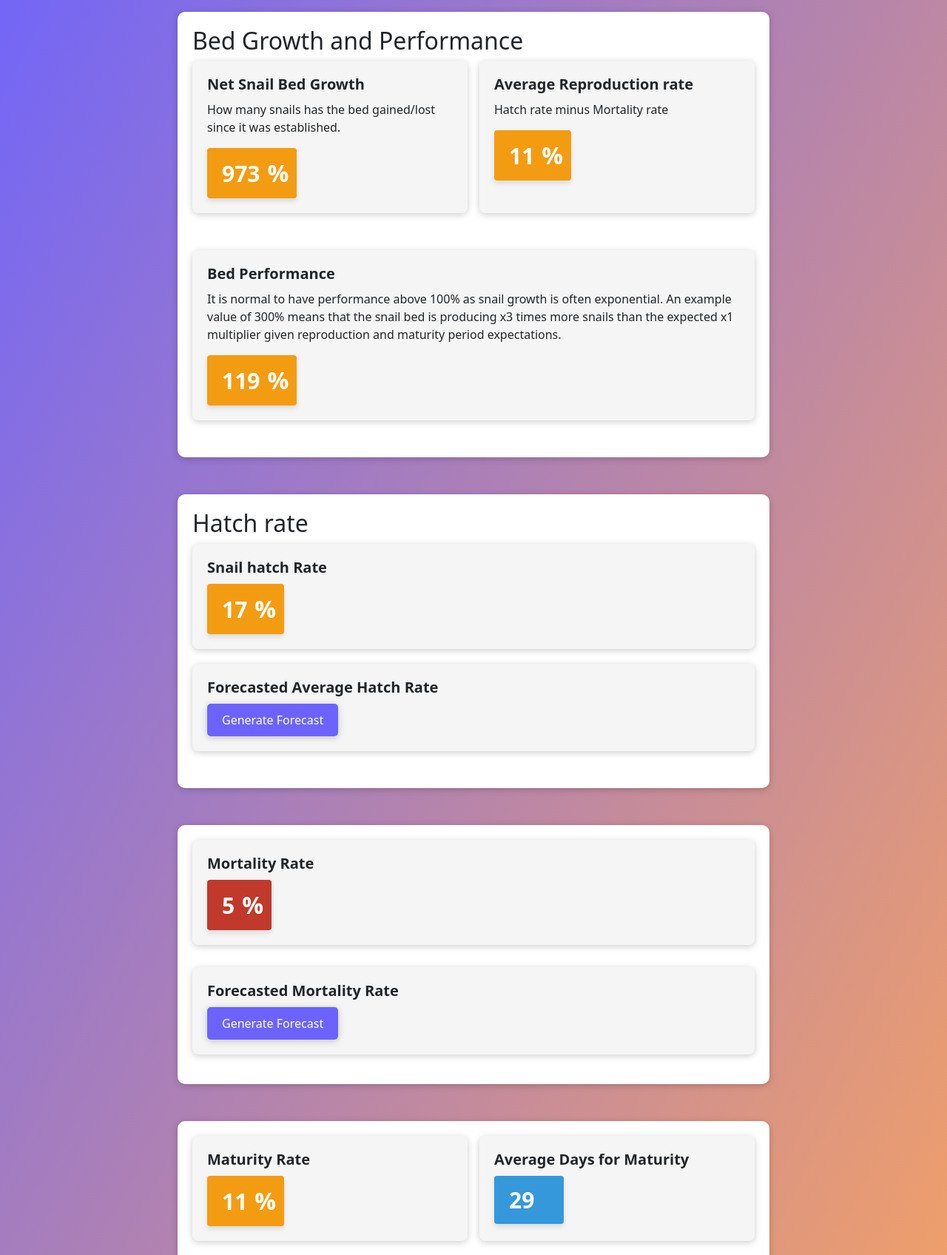
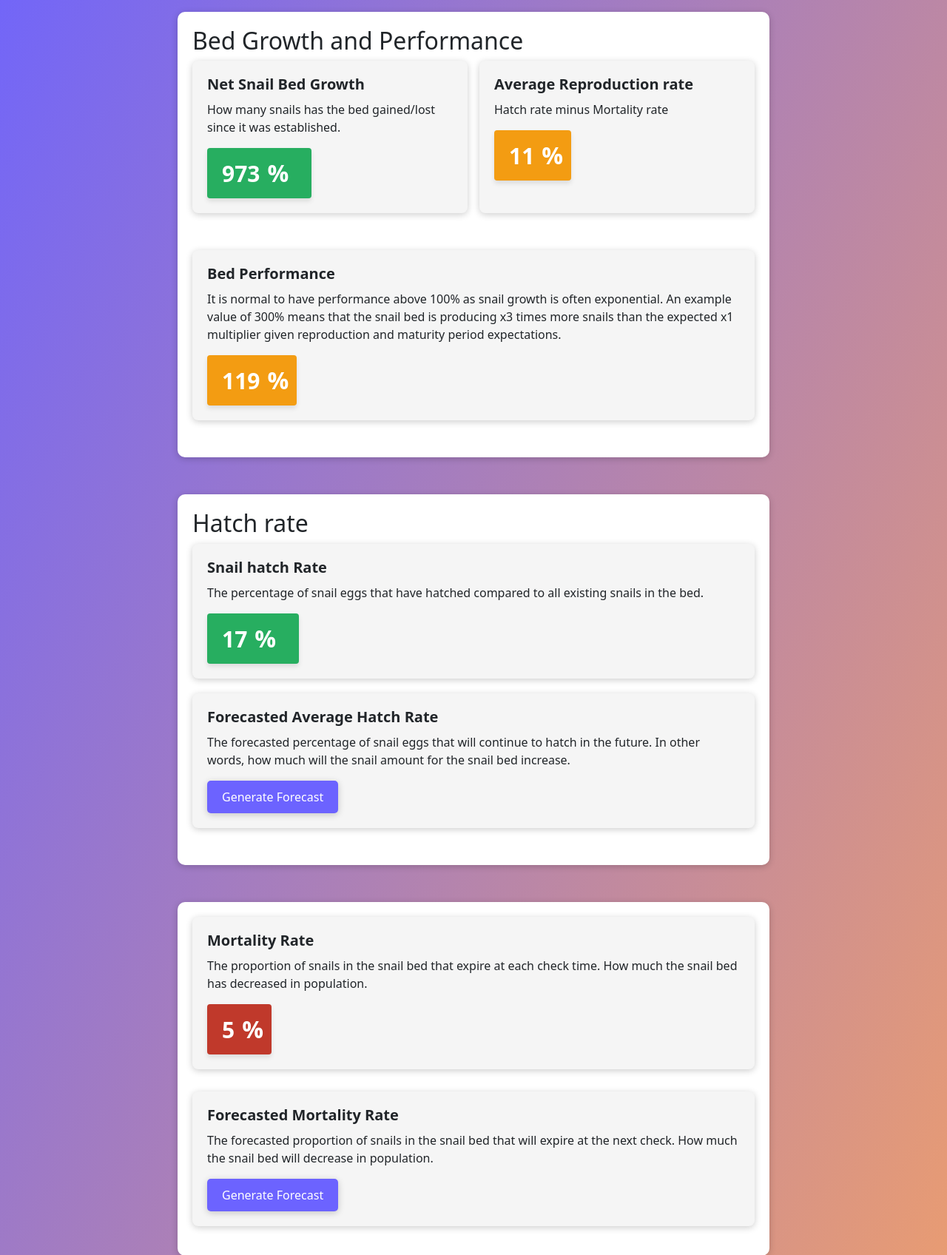
Before and after one commit to KlimentPaskalev27/Escargotit, a Django app: page /bed_performance/383/ in a window 1280 px wide. Shown: the part 244-1940 px from the top of the page at 74% size. Run offline with Django 4.2, Linux system fonts and the light colour scheme; a user stored in the database is signed in; data comes from the database, SQL or seed files in the repository; both versions use the stored data as it was after the commit; some libraries are stand-ins or nearby versions.

Commit message:
Updated stat text and styles for bed performance

```diff
--- a/escargotit/static/css/bed-performance.css
+++ b/escargotit/static/css/bed-performance.css
@@ -49,7 +49,7 @@ form button {
     color: #fff;
 }
 
-.feed {
+.label.good {
     background-color: #27ae60;
     box-shadow: 0 4px 6px rgba(0, 0, 0, 0.1);
 }
@@ -243,18 +243,11 @@ form button:hover {
     margin-left: 10px;
 }
 
-.feed.label::after {
-    content: "grams";
-    display: inline-block;
-    font-size: 20px;
-    position: relative;
-}
-
 span.metric-value.label {
     padding-right: 40px;
 }
 
-span.metric-value.label.feed,
+span.metric-value.label.good,
 span.metric-value.label.days {
     padding-right: 60px;
 }
--- a/escargotit/templates/bed_performance.html
+++ b/escargotit/templates/bed_performance.html
@@ -37,7 +37,7 @@
             <div class="metric-box half">
                 <h2 class="metric-title">Net Snail Bed Growth</h2>
                 <p>How many snails has the bed gained/lost since it was established.</p>
-                <span class="metric-value label percentage" data-start="0" data-end="{{ bed_performance.net_growth_amount }}" data-duration="3500"></span>
+                <span class="metric-value label percentage good" data-start="0" data-end="{{ bed_performance.net_growth_amount }}" data-duration="3500"></span>
             </div>
             <div class="metric-box half">
                 <h2 class="metric-title">Average Reproduction rate</h2>
@@ -60,14 +60,17 @@
             <h2>Hatch rate</h2>
             <div class="metric-box">
                 <h2 class="metric-title">Snail hatch Rate</h2>
-                <span class="metric-value label percentage" data-start="0"
+                <p>The percentage of snail eggs that have hatched compared to all existing snails in the bed.</p>
+                <span class="metric-value label percentage good" data-start="0"
                     data-end="{{ bed_performance.average_hatch_rate }}" data-duration="1500"></span>
             </div>
 
             <div class="metric-box">
                 <h2 class="metric-title">Forecasted Average Hatch Rate</h2>
+                <p>The forecasted percentage of snail eggs that will continue to hatch in the future.
+                    In other words, how much will the snail amount for the snail bed increase.</p>
                 {% if forecast_hatch %}
-                    <span class="metric-value label days" data-start="0"
+                    <span class="metric-value label percentage good" data-start="0"
                         data-end="{{ forecast_hatch.forecasted_value }}" data-duration="3500"></span>
                     </div>
 
@@ -92,13 +95,15 @@
         <div class="dashboard">
             <div class="metric-box">
                 <h2 class="metric-title">Mortality Rate</h2>
+                <p>The proportion of snails in the snail bed that expire at each check time. How much the snail bed has decreased in population.</p>
                 <span class="metric-value label percentage mortality" data-start="0" data-end="{{ bed_performance.average_mortality_rate }}" data-duration="2000"></span>
             </div>
         </div>
         <div class="metric-box">
             <h2 class="metric-title">Forecasted Mortality Rate</h2>
+            <p>The forecasted proportion of snails in the snail bed that will expire at the next check. How much the snail bed will decrease in population.</p>
             {% if forecast_mortality %}
-                <span class="metric-value label days" data-start="0"
+                <span class="metric-value label percentage mortality" data-start="0"
                     data-end="{{ forecast_mortality.forecasted_value }}" data-duration="3500"></span>
                 </div>
 
@@ -122,16 +127,19 @@
         <div class="dashboard d-flex flex-row gap-3">
             <div class="metric-box half">
             <h2 class="metric-title">Maturity Rate</h2>
+            <p>The proportion of snails in the snail bed that have reached maturity at check time.</p>
             <span class="metric-value label percentage" data-start="0" data-end="{{ bed_performance.average_maturity_rate }}" data-duration="3000"></span>
             </div>
             <div class="metric-box half">
                 <h2 class="metric-title">Average Days for Maturity</h2>
-                <span class="metric-value label" data-start="0" data-end="{{ bed_performance.actual_average_time_to_maturity }}" data-duration="3000"></span>
+                <p>A calculated average time of snails reaching maturity age from all records by staff.</p>
+                <span class="metric-value label days" data-start="0" data-end="{{ bed_performance.actual_average_time_to_maturity }}" data-duration="3000"></span>
             </div>
         </div>
         <div class="dashboard">
             <div class="metric-box">
                 <h2 class="metric-title">Forecasted Maturity Rate</h2>
+                <p>How long will the period of days be for the snails to reach maturity.</p>
                 {% if forecast_maturity %}
                     <span class="metric-value label days" data-start="0"
                         data-end="{{ forecast_maturity.forecasted_value }}" data-duration="3500"></span>
```
Also changed, not shown: escargotit/db.sqlite3.
